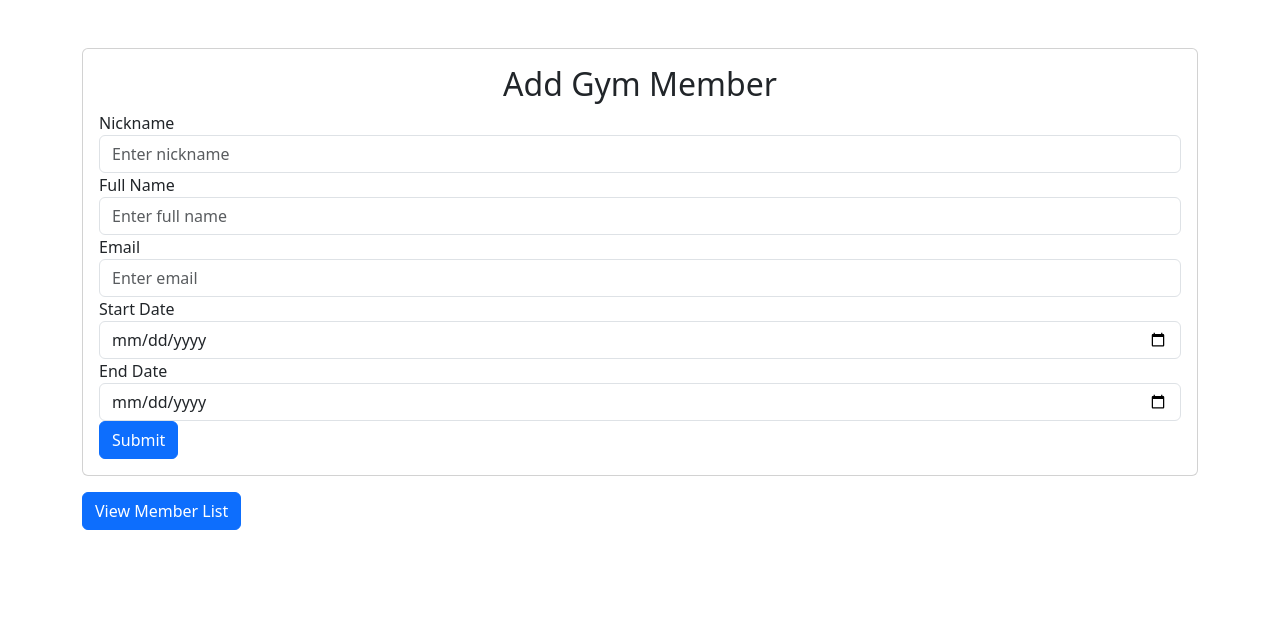
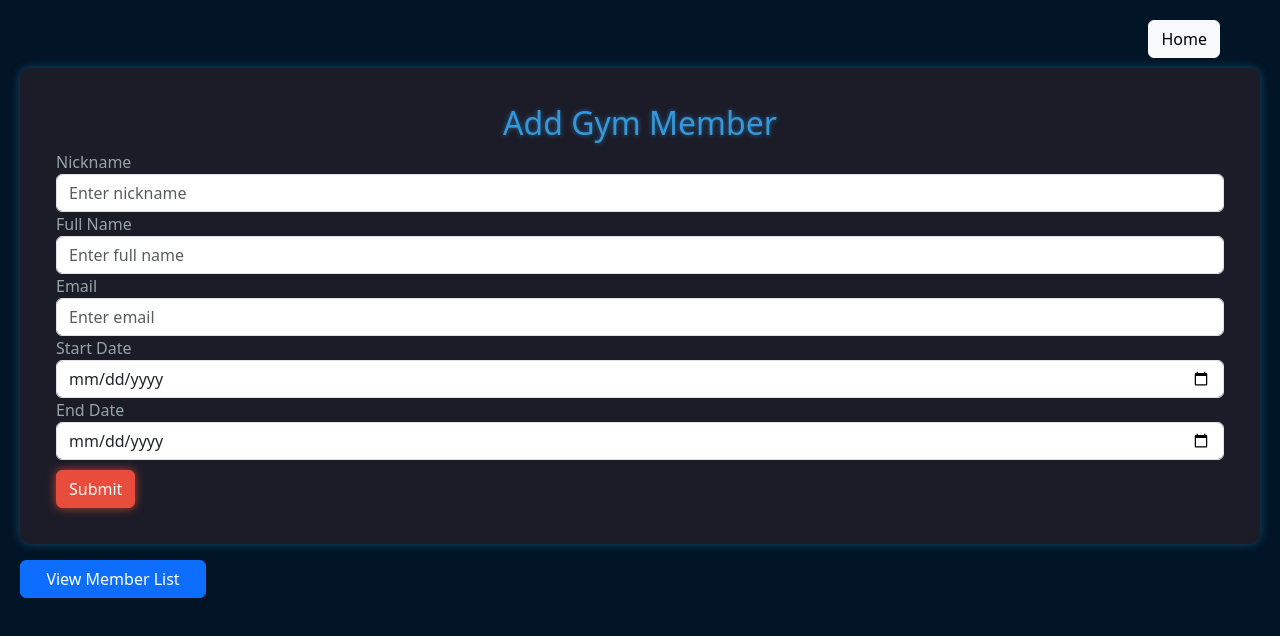
Before and after one commit to TouchGrassniba/Gyat_Gym, a React (Create React App) app in the folder front-end/: page /createmember in a window 1280 px wide. Shown: the top 636 px of the page. Built offline with nearby package versions, Linux system fonts and the light colour scheme; no server answers.

Commit message:
update front end

```diff
--- a/front-end/src/components/AddMember.js
+++ b/front-end/src/components/AddMember.js
@@ -9,6 +9,7 @@ const AddGym = ({ fetchMembers, memberToEdit, setMemberToEdit }) => {
   const [endDate, setEndDate] = useState('');
   const [message, setMessage] = useState('');
 
+  // Set form fields when member is selected for editing
   useEffect(() => {
     if (memberToEdit) {
       setNickname(memberToEdit.nickname);
@@ -25,6 +26,7 @@ const AddGym = ({ fetchMembers, memberToEdit, setMemberToEdit }) => {
     }
   }, [memberToEdit]);
 
+  // Submit the form (add or update member)
   const handleSubmit = async (e) => {
     e.preventDefault();
     const newMember = { nickname, fullname, email, start_date: startDate, end_date: endDate };
@@ -56,13 +58,15 @@ const AddGym = ({ fetchMembers, memberToEdit, setMemberToEdit }) => {
   };
 
   return (
-    <div className="card">
+    <div className="card mt-5" style={styles.card}>
       <div className="card-body">
-        <h2 className="text-center">{memberToEdit ? 'Edit Gym Member' : 'Add Gym Member'}</h2>
+        <h2 className="text-center" style={styles.title}>
+          {memberToEdit ? 'Edit Gym Member' : 'Add Gym Member'}
+        </h2>
         {message && <Alert variant="info">{message}</Alert>}
         <form onSubmit={handleSubmit}>
           <div className="form-group">
-            <label htmlFor="formNickname">Nickname</label>
+            <label htmlFor="formNickname" style={styles.label}>Nickname</label>
             <input
               type="text"
               className="form-control"
@@ -74,7 +78,7 @@ const AddGym = ({ fetchMembers, memberToEdit, setMemberToEdit }) => {
           </div>
 
           <div className="form-group">
-            <label htmlFor="formFullname">Full Name</label>
+            <label htmlFor="formFullname" style={styles.label}>Full Name</label>
             <input
               type="text"
               className="form-control"
@@ -86,7 +90,7 @@ const AddGym = ({ fetchMembers, memberToEdit, setMemberToEdit }) => {
           </div>
 
           <div className="form-group">
-            <label htmlFor="formEmail">Email</label>
+            <label htmlFor="formEmail" style={styles.label}>Email</label>
             <input
               type="email"
               className="form-control"
@@ -98,7 +102,7 @@ const AddGym = ({ fetchMembers, memberToEdit, setMemberToEdit }) => {
           </div>
 
           <div className="form-group">
-            <label htmlFor="formStartDate">Start Date</label>
+            <label htmlFor="formStartDate" style={styles.label}>Start Date</label>
             <input
               type="date"
               className="form-control"
@@ -109,7 +113,7 @@ const AddGym = ({ fetchMembers, memberToEdit, setMemberToEdit }) => {
           </div>
 
           <div className="form-group">
-            <label htmlFor="formEndDate">End Date</label>
+            <label htmlFor="formEndDate" style={styles.label}>End Date</label>
             <input
               type="date"
               className="form-control"
@@ -119,7 +123,7 @@ const AddGym = ({ fetchMembers, memberToEdit, setMemberToEdit }) => {
             />
           </div>
 
-          <Button variant="primary" type="submit">
+          <Button variant="danger" type="submit" style={styles.button}>
             {memberToEdit ? 'Update' : 'Submit'}
           </Button>
         </form>
@@ -128,4 +132,28 @@ const AddGym = ({ fetchMembers, memberToEdit, setMemberToEdit }) => {
   );
 };
 
+const styles = {
+  card: {
+    backgroundColor: '#1c1c28',
+    border: 'none',
+    borderRadius: '10px',
+    boxShadow: '0 0 10px rgba(52, 152, 219, 0.4)',
+    padding: '20px',
+  },
+  title: {
+    color: '#3498db',
+    textShadow: '0 0 5px rgba(52, 152, 219, 0.6)',
+  },
+  label: {
+    color: '#95a5a6',
+  },
+  button: {
+    backgroundColor: '#e74c3c',
+    borderColor: '#e74c3c',
+    boxShadow: '0 0 10px rgba(231, 76, 60, 0.8)',
+    transition: 'all 0.3s ease',
+    marginTop: '10px',
+  },
+};
+
 export default AddGym;
--- a/front-end/src/components/GymMember.js
+++ b/front-end/src/components/GymMember.js
@@ -1,6 +1,6 @@
 import React, { useEffect, useState } from 'react';
-import { Button, Container, } from 'react-bootstrap';
-import { useNavigate } from 'react-router-dom';
+import { Button } from 'react-bootstrap';
+import { useNavigate, Link } from 'react-router-dom'; // Import Link for navigation
 import AddGym from './AddMember';
 
 const GymMember = () => {
@@ -8,6 +8,7 @@ const GymMember = () => {
   const [memberToEdit, setMemberToEdit] = useState(null);
   const navigate = useNavigate();
 
+  // Fetch all members
   const fetchMembers = async () => {
     try {
       const response = await fetch('http://localhost:8000/api/member');
@@ -27,15 +28,32 @@ const GymMember = () => {
   }, []);
 
   return (
-    <Container className="mt-5">
-   {console.log(members)}
+    <div
+      style={{
+        backgroundColor: '#021526',
+        padding: '20px',
+        minHeight: '100vh',  // Full viewport height
+        display: 'flex',     // Use flexbox to ensure it stretches vertically
+        flexDirection: 'column', // Align items vertically
+        justifyContent: 'flex-start',  // Align content at the top of the container
+        position: 'relative' // Required for absolute positioning of the Home button
+      }}
+    >
+      {/* Home Button in Top-Right */}
+      <Link to="/" style={{ position: 'absolute', top: '20px', right: '60px' }}>
+        <Button variant="light" className="mr-2">
+          Home
+        </Button>
+      </Link>
+
+
+      {console.log(members)}
       <AddGym fetchMembers={fetchMembers} memberToEdit={memberToEdit} setMemberToEdit={setMemberToEdit} />
-      <Button variant="primary" className="mt-3" onClick={() => navigate('/memberlist')}>
+
+      <Button style={{ width: '15%' }} variant="primary" className="mt-3" onClick={() => navigate('/memberlist')}>
         View Member List
       </Button>
-
-
-    </Container>
+    </div>
   );
 };
 
--- a/front-end/src/components/MemberList.js
+++ b/front-end/src/components/MemberList.js
@@ -82,19 +82,22 @@ const MemberList = () => {
   }, []);
 
   return (
-    <div className="card mt-4">
-      <div className="card-body">
-        <h2 className="text-center">Gym Members List</h2>
+    <div className="container-fluid" style={styles.container}>
+
+
+      <h2 className="text-center mb-4" style={styles.title}>Gym Members List</h2>
       <ListGroup>
         {members.length > 0 ? (
           members.map((member) => (
-              <ListGroup.Item key={member.id}>
+            <ListGroup.Item key={member.id} style={styles.listGroupItem}>
               <div>
-                  <strong>{member.nickname}</strong> - {member.fullname} - {member.email}
+                <strong style={styles.memberName}>{member.nickname}</strong> - {member.fullname} - {member.email}
+                <div style={{ marginTop: '10px' }}> {/* Added gap between the text and buttons */}
                   <Button
                     variant="warning"
                     className="ml-2"
                     onClick={() => handleEditClick(member)}
+                    style={styles.button}
                   >
                     Edit
                   </Button>
@@ -102,17 +105,18 @@ const MemberList = () => {
                     variant="danger"
                     className="ml-2"
                     onClick={() => handleDelete(member.id)}
+                    style={{ ...styles.button, marginLeft: '10px' }}  // Added gap between Edit and Delete buttons
                   >
                     Delete
                   </Button>
                 </div>
+              </div>
             </ListGroup.Item>
           ))
         ) : (
-            <p className="text-center">No members found.</p>
+          <p className="text-center" style={styles.noMembers}>No members found.</p>
         )}
       </ListGroup>
-      </div>
 
       {/* Modal for Edit Form */}
       <Modal show={showEditModal} onHide={() => setShowEditModal(false)}>
@@ -128,6 +132,7 @@ const MemberList = () => {
                 name="nickname"
                 value={editForm.nickname}
                 onChange={handleEditChange}
+                style={styles.formControl}
               />
             </Form.Group>
             <Form.Group controlId="formFullname">
@@ -137,6 +142,7 @@ const MemberList = () => {
                 name="fullname"
                 value={editForm.fullname}
                 onChange={handleEditChange}
+                style={styles.formControl}
               />
             </Form.Group>
             <Form.Group controlId="formEmail">
@@ -146,6 +152,7 @@ const MemberList = () => {
                 name="email"
                 value={editForm.email}
                 onChange={handleEditChange}
+                style={styles.formControl}
               />
             </Form.Group>
             <Form.Group controlId="formStartDate">
@@ -155,6 +162,7 @@ const MemberList = () => {
                 name="start_date"
                 value={editForm.start_date}
                 onChange={handleEditChange}
+                style={styles.formControl}
               />
             </Form.Group>
             <Form.Group controlId="formEndDate">
@@ -164,15 +172,16 @@ const MemberList = () => {
                 name="end_date"
                 value={editForm.end_date}
                 onChange={handleEditChange}
+                style={styles.formControl}
               />
             </Form.Group>
           </Form>
         </Modal.Body>
         <Modal.Footer>
-          <Button variant="secondary" onClick={() => setShowEditModal(false)}>
+          <Button variant="secondary" onClick={() => setShowEditModal(false)} style={styles.button}>
             Cancel
           </Button>
-          <Button variant="primary" onClick={handleEditSubmit}>
+          <Button variant="primary" onClick={handleEditSubmit} style={styles.button}>
             Save Changes
           </Button>
         </Modal.Footer>
@@ -181,4 +190,46 @@ const MemberList = () => {
   );
 };
 
+const styles = {
+  container: {
+    backgroundColor: '#1c1c28', // Dark background matching the card color
+    color: 'white',
+    minHeight: '100vh',  // Full screen
+    fontFamily: 'Roboto, sans-serif',
+    paddingBottom: '30px', // Prevents content from being cut off at the bottom
+    paddingTop: '20px', // Adds top padding for spacing
+  },
+  title: {
+    color: '#3498db',
+    textShadow: '0 0 5px rgba(52, 152, 219, 0.6)',
+  },
+  listGroupItem: {
+    backgroundColor: '#2c3e50',
+    border: 'none',
+    color: '#95a5a6',
+    boxShadow: '0 0 10px rgba(52, 152, 219, 0.4)',
+    borderRadius: '5px',
+    marginBottom: '10px',
+  },
+  memberName: {
+    color: '#e74c3c',
+  },
+  button: {
+    backgroundColor: '#e74c3c',
+    borderColor: '#e74c3c',
+    boxShadow: '0 0 10px rgba(231, 76, 60, 0.8)',
+    transition: 'all 0.3s ease',
+    marginTop: '10px',
+  },
+  formControl: {
+    backgroundColor: '#2c3e50',
+    border: 'none',
+    color: '#fff',
+  },
+  noMembers: {
+    color: '#95a5a6',
+    textAlign: 'center',
+  }
+};
+
 export default MemberList;
```
Also changed, not shown: front-end/src/components/ChatWithAI.js (+42 -26 lines), front-end/src/components/EditMember.js (+24 -13 lines), 1 other file (tests, documents, lock files or other folders). Lines whose indentation alone changed are shown as unchanged.
